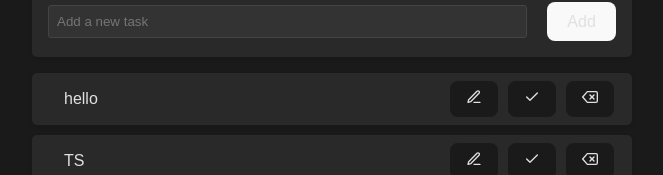
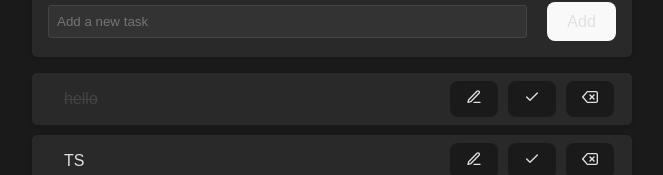
Before and after one commit to cyrus303/TodoApp-TypeScript, a React (Vite) app: page / in a window 1280 px wide. Shown: the part 203-378 px from the top of the page, without its empty margins (308-971 px from the left). Built offline with nearby package versions, Linux system fonts and the light colour scheme.

Commit message:
added delete functionality

```diff
--- a/src/App.css
+++ b/src/App.css
@@ -2,7 +2,7 @@
   box-sizing: border-box;
 }
 
-body {
+#body {
   font-family: Arial, sans-serif;
   margin: 0;
   padding: 0;
--- a/src/App.tsx
+++ b/src/App.tsx
@@ -1,4 +1,4 @@
-import {useState} from 'react';
+import {KeyboardEventHandler, useState} from 'react';
 import './App.css';
 import SingleTodo from './components/SingleTodo';
 
@@ -37,6 +37,9 @@ function App() {
   const handleBtnClick = (
     event: React.MouseEvent<HTMLButtonElement>
   ) => {
+    const re = /[a-zA-Z0-9!@#$%^&*()-_+=]/g;
+    const found = re.test(inputText);
+    if (!found) return;
     setInputText('');
     const len = notes.length;
     const newNote = {
@@ -50,19 +53,24 @@ function App() {
   };
 
   const handleStatus = (id: number): void => {
-    let currentNote = notes.filter((note) => note.id === id);
-    let currentNoteObj = currentNote[0];
-    currentNoteObj = {
-      ...currentNoteObj,
-      status: !currentNoteObj.status,
-    };
-    const updatedStatus = {...notes, currentNoteObj};
-    setNotes(updatedStatus);
-    console.log(notes);
+    const updatedNotes = notes.map((note) => {
+      if (note.id === id) {
+        return {...note, status: !note.status};
+      }
+      return note;
+    });
+    setNotes(updatedNotes);
+  };
+
+  const handleDelete = (id: number): void => {
+    const updatedNotes = notes.filter((note) => {
+      return note.id !== id;
+    });
+    setNotes(updatedNotes);
   };
 
   return (
-    <body>
+    <div id="body">
       <div className="container">
         <header>
           <h1>Todo App</h1>
@@ -83,8 +91,12 @@ function App() {
           <ul id="todoList"></ul>
         </main>
       </div>
-      <SingleTodo notes={notes} handleStatus={handleStatus} />
-    </body>
+      <SingleTodo
+        notes={notes}
+        handleStatus={handleStatus}
+        handleDelete={handleDelete}
+      />
+    </div>
   );
 }
 
--- a/src/components/SingleTodo.tsx
+++ b/src/components/SingleTodo.tsx
@@ -4,25 +4,37 @@ import {FiCheck, FiDelete, FiEdit3} from 'react-icons/fi';
 interface Note {
   id: number;
   noteText: string;
+  status: boolean;
 }
 
 interface Props {
   notes: Note[];
   handleStatus: (id: number) => void;
+  handleDelete: (id: number) => void;
 }
 
-const SingleTodo: React.FC<Props> = ({notes, handleStatus}) => {
-  const handleTick = (id: number) => {
-    handleStatus(id);
-  };
-  console.log('inside todo ' + notes);
+const SingleTodo: React.FC<Props> = ({
+  notes,
+  handleStatus,
+  handleDelete,
+}) => {
   return (
     <div className="note-container">
       {notes.map((note) => {
-        console.log('inside map' + note);
         return (
           <div className="note" key={note.id}>
-            {note.noteText}
+            {note.status === false ? (
+              note.noteText
+            ) : (
+              <span
+                style={{
+                  textDecoration: 'line-through',
+                  color: '#444',
+                }}
+              >
+                {note.noteText}
+              </span>
+            )}
             <div className="icons">
               <button className="icon-btn">
                 <FiEdit3 />
@@ -30,12 +42,17 @@ const SingleTodo: React.FC<Props> = ({notes, handleStatus}) => {
               <button
                 className="icon-btn"
                 onClick={() => {
-                  handleTick(note.id);
+                  handleStatus(note.id);
                 }}
               >
                 <FiCheck />
               </button>
-              <button className="icon-btn">
+              <button
+                className="icon-btn"
+                onClick={() => {
+                  handleDelete(note.id);
+                }}
+              >
                 <FiDelete />
               </button>
             </div>
```
